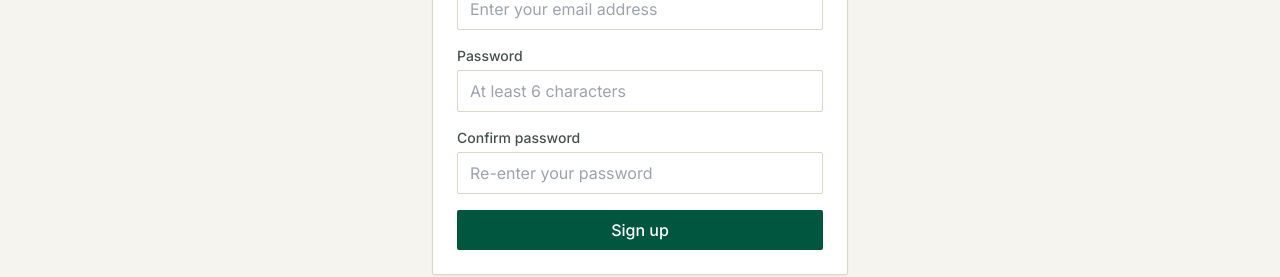
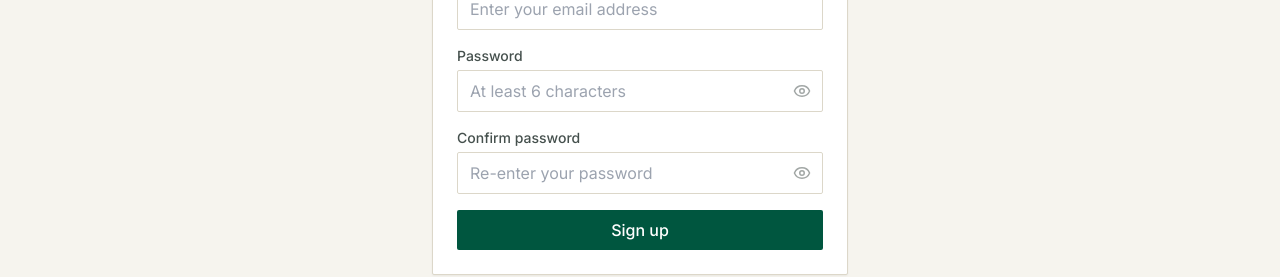
Before and after one commit to EmanOdoi/knust-lost-and-found, a React (Vite) app in the folder frontend/: page /register in a window 1280 px wide. Shown: the part 363-640 px from the top of the page. Built offline with nearby package versions, Linux system fonts and the light colour scheme; no server answers.

Commit message:
Add show/hide password toggle to login and register forms

```diff
--- a/frontend/src/pages/Login.jsx
+++ b/frontend/src/pages/Login.jsx
@@ -1,6 +1,7 @@
 import { useState } from "react";
 import { Link, useNavigate, useLocation } from "react-router-dom";
 import { motion } from "framer-motion";
+import { Eye, EyeOff } from "lucide-react";
 import { useAuth } from "../context/AuthContext";
 
 export default function Login() {
@@ -10,6 +11,7 @@ export default function Login() {
   const [form, setForm] = useState({ email: "", password: "" });
   const [error, setError] = useState("");
   const [busy, setBusy] = useState(false);
+  const [showPassword, setShowPassword] = useState(false);
 
   async function handleSubmit(e) {
     e.preventDefault();
@@ -60,14 +62,25 @@ export default function Login() {
               Forgot password?
             </Link>
           </div>
+          <div className="relative">
             <input
-            type="password"
+              type={showPassword ? "text" : "password"}
               required
-            className="field-input"
+              className="field-input pr-10"
               placeholder="••••••••"
               value={form.password}
               onChange={(e) => setForm({ ...form, password: e.target.value })}
             />
+            <button
+              type="button"
+              onClick={() => setShowPassword((v) => !v)}
+              className="absolute right-3 top-1/2 -translate-y-1/2 text-ink/40 hover:text-ink/70"
+              aria-label={showPassword ? "Hide password" : "Show password"}
+              tabIndex={-1}
+            >
+              {showPassword ? <EyeOff size={18} /> : <Eye size={18} />}
+            </button>
+          </div>
         </div>
         <button type="submit" disabled={busy} className="btn-primary w-full">
           {busy ? "Logging in…" : "Log in"}
--- a/frontend/src/pages/Register.jsx
+++ b/frontend/src/pages/Register.jsx
@@ -1,6 +1,7 @@
 import { useState } from "react";
 import { Link, useNavigate } from "react-router-dom";
 import { motion } from "framer-motion";
+import { Eye, EyeOff } from "lucide-react";
 import { useAuth } from "../context/AuthContext";
 
 export default function Register() {
@@ -9,6 +10,8 @@ export default function Register() {
   const [form, setForm] = useState({ name: "", email: "", password: "", confirmPassword: "" });
   const [error, setError] = useState("");
   const [busy, setBusy] = useState(false);
+  const [showPassword, setShowPassword] = useState(false);
+  const [showConfirmPassword, setShowConfirmPassword] = useState(false);
 
   async function handleSubmit(e) {
     e.preventDefault();
@@ -70,27 +73,49 @@ export default function Register() {
         </div>
         <div>
           <label className="field-label">Password</label>
+          <div className="relative">
             <input
-            type="password"
+              type={showPassword ? "text" : "password"}
               required
               minLength={6}
-            className="field-input"
+              className="field-input pr-10"
               placeholder="At least 6 characters"
               value={form.password}
               onChange={(e) => setForm({ ...form, password: e.target.value })}
             />
+            <button
+              type="button"
+              onClick={() => setShowPassword((v) => !v)}
+              className="absolute right-3 top-1/2 -translate-y-1/2 text-ink/40 hover:text-ink/70"
+              aria-label={showPassword ? "Hide password" : "Show password"}
+              tabIndex={-1}
+            >
+              {showPassword ? <EyeOff size={18} /> : <Eye size={18} />}
+            </button>
+          </div>
         </div>
         <div>
           <label className="field-label">Confirm password</label>
+          <div className="relative">
             <input
-            type="password"
+              type={showConfirmPassword ? "text" : "password"}
               required
               minLength={6}
-            className="field-input"
+              className="field-input pr-10"
               placeholder="Re-enter your password"
               value={form.confirmPassword}
               onChange={(e) => setForm({ ...form, confirmPassword: e.target.value })}
             />
+            <button
+              type="button"
+              onClick={() => setShowConfirmPassword((v) => !v)}
+              className="absolute right-3 top-1/2 -translate-y-1/2 text-ink/40 hover:text-ink/70"
+              aria-label={showConfirmPassword ? "Hide password" : "Show password"}
+              tabIndex={-1}
+            >
+              {showConfirmPassword ? <EyeOff size={18} /> : <Eye size={18} />}
+            </button>
+          </div>
         </div>
         <button type="submit" disabled={busy} className="btn-primary w-full">
           {busy ? "Creating account…" : "Sign up"}
```
Lines whose indentation alone changed are shown as unchanged.
